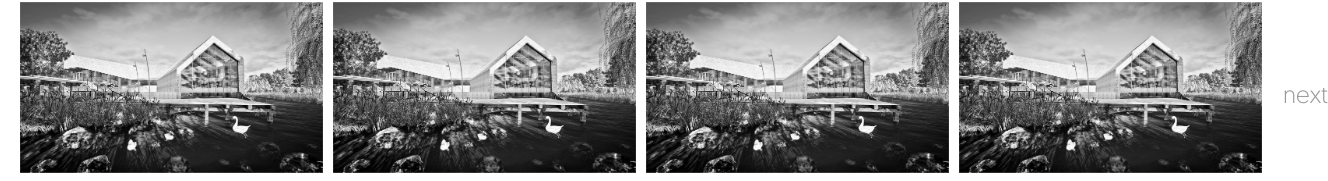
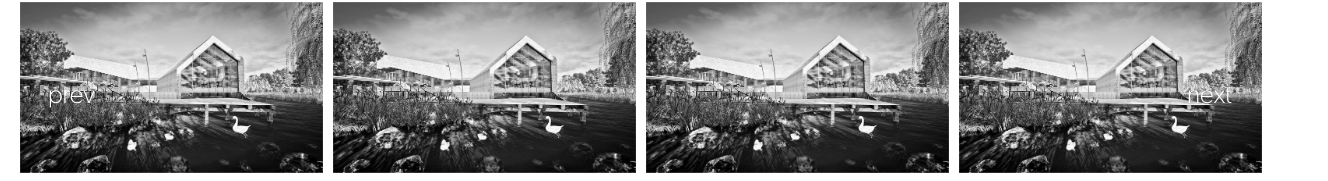
Before and after one commit to RWDevelopment/architekt2, a plain HTML site: page slider.html in a window 1280 px wide. Shown: the part 139-320 px from the top of the page, 1328 px wide, since content can reach past the window. Drawn offline with nearby package versions, Linux system fonts and the light colour scheme.

Commit message:
Update slider.html

```diff
--- a/slider.html
+++ b/slider.html
@@ -58,10 +58,10 @@ h2 {
 
 /* Custom Arrow */
 .prev{
-	color: #999;
+	color: #fff;
 	position: absolute;
 	top: 38%;
-	left: -2em;
+	left: 2em;
 	font-size: 1.5em;
 
 }
@@ -71,10 +71,10 @@ h2 {
 		}
 
 .next{
-	color: #999;
+	color: #fff;
 	position: absolute;
 	top: 38%;
-	right: -2em;
+	right: 2em;
 	font-size: 1.5em;
 
 }
```
